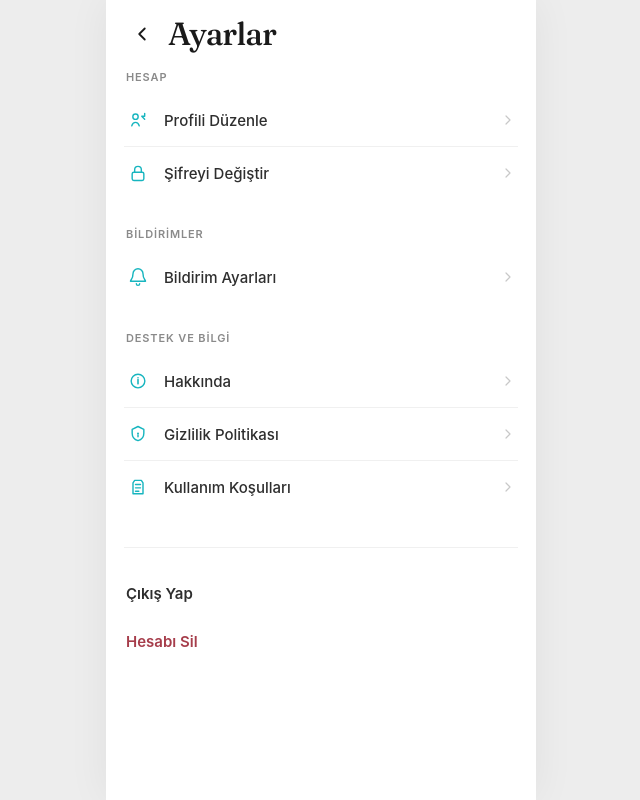
After one commit to sude2006/MeetChat, a Flask app: template templates/settings.html in a window 1280 px wide. The commit adds this page. Shown: the whole page, without its empty margins (319-959 px from the left). Run offline with Flask 3, Linux system fonts and the light colour scheme; the template is opened without the code that fills it, so the values that code supplies are empty.

Commit message:
Add settings page and profile navigation

```diff
--- a/app.py
+++ b/app.py
@@ -2632,6 +2632,15 @@ def profile():
     return render_template("profile.html", **context)
 
 
+@app.route("/settings")
+def settings():
+    current_user = get_current_user()
+    if current_user is None:
+        return redirect(url_for("login"))
+
+    return render_template("settings.html")
+
+
 @app.route("/users/<int:user_id>")
 def user_profile(user_id):
     current_user = get_current_user()
--- /dev/null
+++ b/static/css/settings.css
@@ -0,0 +1,164 @@
+@import url("https://fonts.googleapis.com/css2?family=Fraunces:ital,opsz,wght@0,9..144,300;0,9..144,400;0,9..144,500;0,9..144,700&display=swap");
+
+/* =========================
+   VESİLE — Ayarlar
+========================= */
+
+:root {
+    --settings-primary: #17B5BF;
+    --settings-text: #2E2E2E;
+    --settings-text-soft: #666666;
+    --settings-text-muted: #8A8A8A;
+    --settings-border: #F0F0F0;
+    --settings-chevron: #C8C8C8;
+    --settings-danger: #A63D4B;
+    --settings-app-max: 430px;
+}
+
+* {
+    box-sizing: border-box;
+    margin: 0;
+    padding: 0;
+}
+
+body {
+    min-height: 100vh;
+    background-color: #EDEDED;
+    font-family: -apple-system, BlinkMacSystemFont, "Segoe UI", sans-serif;
+    color: var(--settings-text);
+}
+
+a {
+    color: inherit;
+    text-decoration: none;
+}
+
+.settings-shell {
+    width: 100%;
+    max-width: var(--settings-app-max);
+    min-height: 100vh;
+    margin: 0 auto;
+    background: #FFFFFF;
+    box-shadow: 0 0 40px rgba(0, 0, 0, 0.06);
+}
+
+.settings-header {
+    display: flex;
+    align-items: center;
+    gap: 8px;
+    padding: 16px 18px 0;
+}
+
+.settings-back {
+    width: 36px;
+    height: 36px;
+    display: grid;
+    place-items: center;
+    flex-shrink: 0;
+    color: #1A1A1A;
+}
+
+.settings-title {
+    font-family: "Fraunces", Georgia, serif;
+    font-size: 32px;
+    font-weight: 500;
+    letter-spacing: -0.03em;
+    line-height: 1.08;
+    color: #1A1A1A;
+}
+
+.settings-main {
+    padding: 18px 18px 40px;
+}
+
+.settings-group + .settings-group {
+    margin-top: 28px;
+}
+
+.settings-group-label {
+    margin: 0 0 10px 2px;
+    font-size: 11px;
+    font-weight: 600;
+    letter-spacing: 0.08em;
+    text-transform: uppercase;
+    color: var(--settings-text-muted);
+}
+
+.settings-list {
+    list-style: none;
+}
+
+.settings-list li + li {
+    border-top: 1px solid var(--settings-border);
+}
+
+.settings-row {
+    display: flex;
+    align-items: center;
+    gap: 14px;
+    min-height: 52px;
+    padding: 10px 2px;
+}
+
+.settings-row-icon {
+    width: 24px;
+    height: 24px;
+    flex-shrink: 0;
+    display: grid;
+    place-items: center;
+    color: var(--settings-primary);
+}
+
+.settings-row-icon svg {
+    display: block;
+}
+
+.settings-row-label {
+    flex: 1;
+    min-width: 0;
+    font-size: 15px;
+    font-weight: 500;
+    color: var(--settings-text);
+}
+
+.settings-row-chevron {
+    flex-shrink: 0;
+    display: grid;
+    place-items: center;
+    color: var(--settings-chevron);
+}
+
+.settings-row--inactive {
+    cursor: default;
+}
+
+.settings-actions {
+    margin-top: 34px;
+    padding-top: 22px;
+    border-top: 1px solid var(--settings-border);
+}
+
+.settings-action {
+    display: block;
+    width: 100%;
+    padding: 14px 2px;
+    border: none;
+    background: none;
+    text-align: left;
+    font-size: 15px;
+    font-weight: 600;
+    line-height: 1.3;
+}
+
+.settings-action--logout {
+    color: var(--settings-text);
+}
+
+.settings-action--logout:hover {
+    color: #1A1A1A;
+}
+
+.settings-action--delete {
+    color: var(--settings-danger);
+    cursor: default;
+}
--- /dev/null
+++ b/templates/settings.html
@@ -0,0 +1,147 @@
+<!DOCTYPE html>
+<html lang="tr">
+
+<head>
+    <meta charset="UTF-8">
+    <meta name="viewport" content="width=device-width, initial-scale=1.0">
+    <title>Ayarlar — VESİLE</title>
+    <link rel="stylesheet" href="{{ url_for('static', filename='css/settings.css') }}">
+</head>
+
+<body>
+    <div class="settings-shell">
+        <header class="settings-header">
+            <a href="{{ url_for('profile') }}" class="settings-back" aria-label="Profil sayfasına dön">
+                <svg width="22" height="22" viewBox="0 0 24 24" aria-hidden="true">
+                    <path d="M15 6l-6 6 6 6" fill="none" stroke="currentColor" stroke-width="2" stroke-linecap="round" stroke-linejoin="round"/>
+                </svg>
+            </a>
+            <h1 class="settings-title">Ayarlar</h1>
+        </header>
+
+        <main class="settings-main">
+            <section class="settings-group" aria-labelledby="settings-account-label">
+                <h2 class="settings-group-label" id="settings-account-label">HESAP</h2>
+                <ul class="settings-list">
+                    <li>
+                        <div class="settings-row settings-row--inactive" aria-disabled="true">
+                            <span class="settings-row-icon" aria-hidden="true">
+                                <svg width="20" height="20" viewBox="0 0 24 24">
+                                    <circle cx="9" cy="8" r="3.2" fill="none" stroke="currentColor" stroke-width="1.7"/>
+                                    <path d="M4.5 19c.8-2.8 2.6-4.2 4.5-4.2s3.7 1.4 4.5 4.2" fill="none" stroke="currentColor" stroke-width="1.7" stroke-linecap="round"/>
+                                    <path d="M16.5 7.5l3.5 3.5M20 4v3.5H16.5" fill="none" stroke="currentColor" stroke-width="1.7" stroke-linecap="round" stroke-linejoin="round"/>
+                                </svg>
+                            </span>
+                            <span class="settings-row-label">Profili Düzenle</span>
+                            <span class="settings-row-chevron" aria-hidden="true">
+                                <svg width="16" height="16" viewBox="0 0 24 24">
+                                    <path d="M9 6l6 6-6 6" fill="none" stroke="currentColor" stroke-width="1.8" stroke-linecap="round" stroke-linejoin="round"/>
+                                </svg>
+                            </span>
+                        </div>
+                    </li>
+                    <li>
+                        <div class="settings-row settings-row--inactive" aria-disabled="true">
+                            <span class="settings-row-icon" aria-hidden="true">
+                                <svg width="20" height="20" viewBox="0 0 24 24">
+                                    <rect x="5" y="11" width="14" height="10" rx="2" fill="none" stroke="currentColor" stroke-width="1.7"/>
+                                    <path d="M8 11V8a4 4 0 018 0v3" fill="none" stroke="currentColor" stroke-width="1.7" stroke-linecap="round"/>
+                                </svg>
+                            </span>
+                            <span class="settings-row-label">Şifreyi Değiştir</span>
+                            <span class="settings-row-chevron" aria-hidden="true">
+                                <svg width="16" height="16" viewBox="0 0 24 24">
+                                    <path d="M9 6l6 6-6 6" fill="none" stroke="currentColor" stroke-width="1.8" stroke-linecap="round" stroke-linejoin="round"/>
+                                </svg>
+                            </span>
+                        </div>
+                    </li>
+                </ul>
+            </section>
+
+            <section class="settings-group" aria-labelledby="settings-notifications-label">
+                <h2 class="settings-group-label" id="settings-notifications-label">BİLDİRİMLER</h2>
+                <ul class="settings-list">
+                    <li>
+                        <div class="settings-row settings-row--inactive" aria-disabled="true">
+                            <span class="settings-row-icon" aria-hidden="true">
+                                <svg width="20" height="20" viewBox="0 0 24 24">
+                                    <path d="M6 8a6 6 0 1112 0c0 7 3 7 3 9H3c0-2 3-2 3-9z" fill="none" stroke="currentColor" stroke-width="1.7" stroke-linejoin="round"/>
+                                    <path d="M10 20a2 2 0 004 0" fill="none" stroke="currentColor" stroke-width="1.7" stroke-linecap="round"/>
+                                </svg>
+                            </span>
+                            <span class="settings-row-label">Bildirim Ayarları</span>
+                            <span class="settings-row-chevron" aria-hidden="true">
+                                <svg width="16" height="16" viewBox="0 0 24 24">
+                                    <path d="M9 6l6 6-6 6" fill="none" stroke="currentColor" stroke-width="1.8" stroke-linecap="round" stroke-linejoin="round"/>
+                                </svg>
+                            </span>
+                        </div>
+                    </li>
+                </ul>
+            </section>
+
+            <section class="settings-group" aria-labelledby="settings-support-label">
+                <h2 class="settings-group-label" id="settings-support-label">DESTEK VE BİLGİ</h2>
+                <ul class="settings-list">
+                    <li>
+                        <div class="settings-row settings-row--inactive" aria-disabled="true">
+                            <span class="settings-row-icon" aria-hidden="true">
+                                <svg width="20" height="20" viewBox="0 0 24 24">
+                                    <circle cx="12" cy="12" r="8.2" fill="none" stroke="currentColor" stroke-width="1.7"/>
+                                    <path d="M12 10.2v5.2M12 8.1h.01" fill="none" stroke="currentColor" stroke-width="1.9" stroke-linecap="round"/>
+                                </svg>
+                            </span>
+                            <span class="settings-row-label">Hakkında</span>
+                            <span class="settings-row-chevron" aria-hidden="true">
+                                <svg width="16" height="16" viewBox="0 0 24 24">
+                                    <path d="M9 6l6 6-6 6" fill="none" stroke="currentColor" stroke-width="1.8" stroke-linecap="round" stroke-linejoin="round"/>
+                                </svg>
+                            </span>
+                        </div>
+                    </li>
+                    <li>
+                        <div class="settings-row settings-row--inactive" aria-disabled="true">
+                            <span class="settings-row-icon" aria-hidden="true">
+                                <svg width="20" height="20" viewBox="0 0 24 24">
+                                    <path d="M12 3l7 3.5V11c0 4.2-3 7.8-7 9-4-1.2-7-4.8-7-9V6.5L12 3z" fill="none" stroke="currentColor" stroke-width="1.7" stroke-linejoin="round"/>
+                                    <circle cx="12" cy="11.5" r="1.2" fill="currentColor"/>
+                                    <path d="M12 13v2.2" fill="none" stroke="currentColor" stroke-width="1.7" stroke-linecap="round"/>
+                                </svg>
+                            </span>
+                            <span class="settings-row-label">Gizlilik Politikası</span>
+                            <span class="settings-row-chevron" aria-hidden="true">
+                                <svg width="16" height="16" viewBox="0 0 24 24">
+                                    <path d="M9 6l6 6-6 6" fill="none" stroke="currentColor" stroke-width="1.8" stroke-linecap="round" stroke-linejoin="round"/>
+                                </svg>
+                            </span>
+                        </div>
+                    </li>
+                    <li>
+                        <div class="settings-row settings-row--inactive" aria-disabled="true">
+                            <span class="settings-row-icon" aria-hidden="true">
+                                <svg width="20" height="20" viewBox="0 0 24 24">
+                                    <path d="M8 4h8l2 3v13H6V7l2-3z" fill="none" stroke="currentColor" stroke-width="1.7" stroke-linejoin="round"/>
+                                    <path d="M9 9h6M9 13h6M9 17h4" fill="none" stroke="currentColor" stroke-width="1.7" stroke-linecap="round"/>
+                                </svg>
+                            </span>
+                            <span class="settings-row-label">Kullanım Koşulları</span>
+                            <span class="settings-row-chevron" aria-hidden="true">
+                                <svg width="16" height="16" viewBox="0 0 24 24">
+                                    <path d="M9 6l6 6-6 6" fill="none" stroke="currentColor" stroke-width="1.8" stroke-linecap="round" stroke-linejoin="round"/>
+                                </svg>
+                            </span>
+                        </div>
+                    </li>
+                </ul>
+            </section>
+
+            <section class="settings-actions" aria-label="Hesap işlemleri">
+                <a href="{{ url_for('logout') }}" class="settings-action settings-action--logout">Çıkış Yap</a>
+                <span class="settings-action settings-action--delete" aria-disabled="true">Hesabı Sil</span>
+            </section>
+        </main>
+    </div>
+</body>
+
+</html>
```
Also changed, not shown: templates/profile.html (+2 -9 lines).
